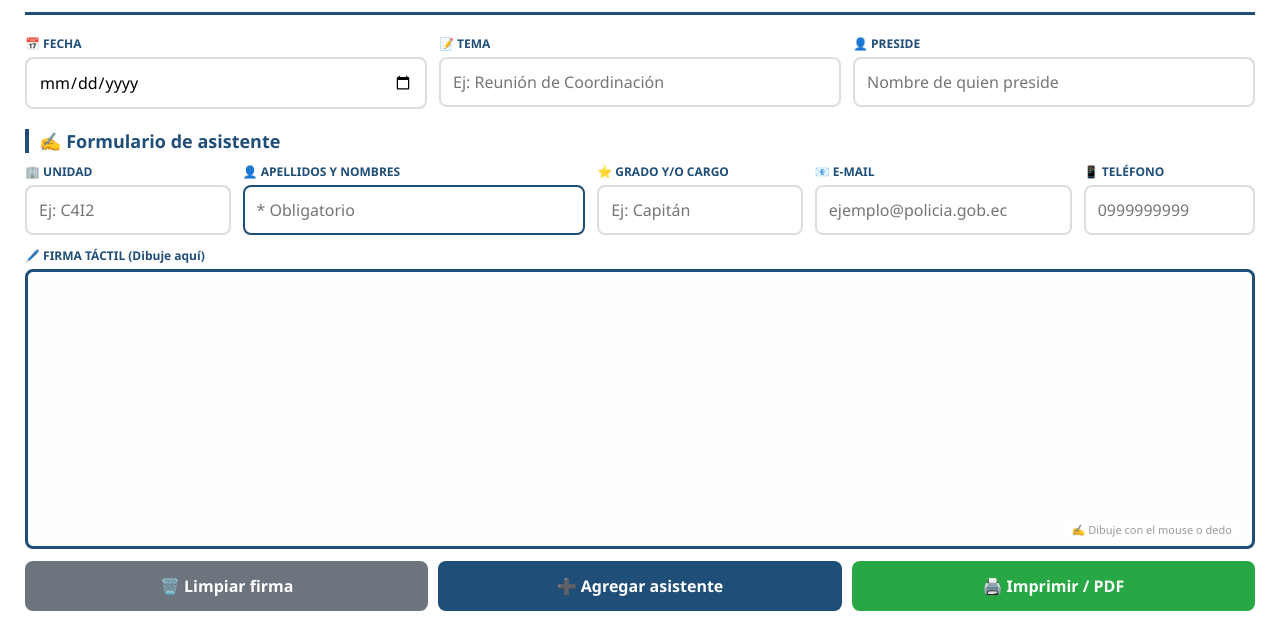
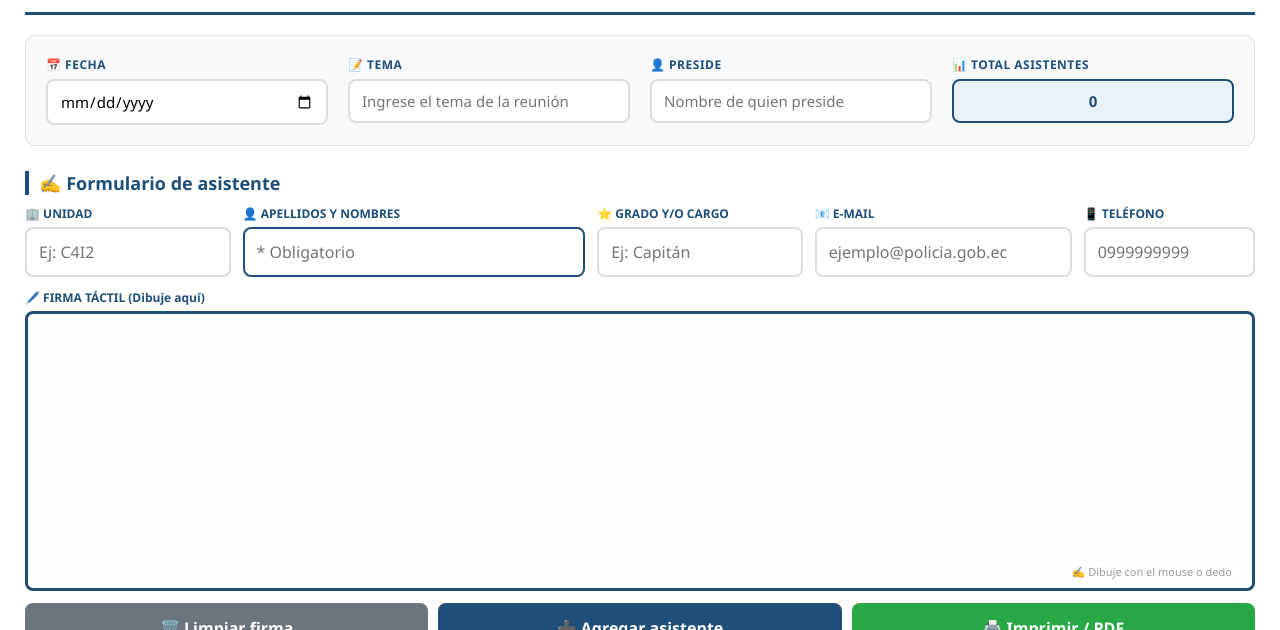
Before and after one commit to Laiana2026/Reuniones, a plain HTML site: page index.html in a window 1280 px wide. Shown: the part 138-768 px from the top of the page. Drawn offline with Linux system fonts and the light colour scheme.

Commit message:
Implement new layout for event details input
Added a new grid layout for date, theme, presider, and total attendees. Updated styles and input fields for better user experience.

```diff
--- a/index.html
+++ b/index.html
@@ -3,7 +3,7 @@
 <head>
   <meta charset="UTF-8" />
   <meta name="viewport" content="width=device-width, initial-scale=1.0, maximum-scale=1.0, user-scalable=no" />
-  <title>Sistema de Asistencia - Policía Nacional del Ecuador</title>
+
   <style>
     * { box-sizing: border-box; }
     body {
@@ -75,19 +75,66 @@
       padding: 0;
     }
 
+    /* --- NUEVA DISTRIBUCIÓN DE FECHA, TEMA, PRESIDE Y TOTAL --- */
+    .info-grid {
+      display: grid;
+      grid-template-columns: repeat(4, 1fr);
+      gap: 16px;
+      margin-bottom: 25px;
+      padding: 15px;
+      background: #f8f9fa;
+      border-radius: 10px;
+      border: 1px solid #e0e0e0;
+    }
+    .info-item {
+      display: flex;
+      flex-direction: column;
+    }
+    .info-item label {
+      font-size: 12px;
+      font-weight: 700;
+      margin-bottom: 6px;
+      color: #1f4e79;
+      text-transform: uppercase;
+      letter-spacing: 0.5px;
+    }
+    .info-item input {
+      padding: 10px 12px;
+      border: 2px solid #ddd;
+      border-radius: 8px;
+      font-size: 14px;
+      font-family: 'Segoe UI', Arial, sans-serif;
+      transition: border-color 0.3s;
+      background: #fff;
+    }
+    .info-item input:focus {
+      outline: none;
+      border-color: #1f4e79;
+    }
+    .info-item .total-display {
+      padding: 10px 12px;
+      border: 2px solid #1f4e79;
+      border-radius: 8px;
+      font-size: 16px;
+      font-weight: bold;
+      background: #e8f0f8;
+      color: #1f4e79;
+      text-align: center;
+    }
+
     .print-info { display: none; margin: 15px 0 20px; font-size: 14px; }
     .print-info .row {
       display: flex;
-      gap: 14px;
+      gap: 20px;
       flex-wrap: wrap;
-      justify-content: center;
+      justify-content: space-between;
       border: 1px solid #222;
-      padding: 10px;
+      padding: 12px 15px;
       background: #f9f9f9;
     }
     .print-info strong { font-weight: 700; }
 
-    .grid-top, .grid-form {
+    .grid-form {
       display: grid;
       grid-template-columns: 1fr;
       gap: 12px;
@@ -245,7 +292,6 @@
       }
       .header .main { font-size: 32px; }
       .header .sub1, .header .sub2 { font-size: 16px; }
-      .grid-top { grid-template-columns: repeat(3, 1fr); }
       .grid-form { grid-template-columns: 1.2fr 2fr 1.2fr 1.5fr 1fr; }
       .actions {
         grid-template-columns: repeat(3, 1fr);
@@ -256,6 +302,20 @@
       img.sig {
         max-width: 160px;
         max-height: 70px;
+      }
+      .info-grid {
+        gap: 20px;
+        padding: 20px;
+      }
+      .info-item input, .info-item .total-display {
+        font-size: 15px;
+      }
+    }
+
+    @media (max-width: 768px) {
+      .info-grid {
+        grid-template-columns: 1fr;
+        gap: 12px;
       }
     }
 
@@ -313,7 +373,7 @@
       }
 
       .print-info .row {
-        justify-content: center;
+        justify-content: space-between;
       }
 
       html, body {
@@ -361,10 +421,24 @@
       </div>
     </div>
 
-    <div class="grid-top no-print">
-      <div class="field"><label>📅 FECHA</label><input type="date" id="fecha" autocomplete="off"></div>
-      <div class="field"><label>📝 TEMA</label><input type="text" id="tema" placeholder="Ej: Reunión de Coordinación" autocomplete="off"></div>
-      <div class="field"><label>👤 PRESIDE</label><input type="text" id="preside" placeholder="Nombre de quien preside" autocomplete="off"></div>
+    <!-- NUEVA DISTRIBUCIÓN DE FECHA, TEMA, PRESIDE Y TOTAL ASISTENTES -->
+    <div class="info-grid no-print">
+      <div class="info-item">
+        <label>📅 FECHA</label>
+        <input type="date" id="fecha" autocomplete="off">
+      </div>
+      <div class="info-item">
+        <label>📝 TEMA</label>
+        <input type="text" id="tema" placeholder="Ingrese el tema de la reunión" autocomplete="off">
+      </div>
+      <div class="info-item">
+        <label>👤 PRESIDE</label>
+        <input type="text" id="preside" placeholder="Nombre de quien preside" autocomplete="off">
+      </div>
+      <div class="info-item">
+        <label>📊 TOTAL ASISTENTES</label>
+        <div class="total-display" id="totalAsistentes">0</div>
+      </div>
     </div>
 
     <h3 class="no-print">✍️ Formulario de asistente</h3>
@@ -372,7 +446,13 @@
       <div class="field"><label>🏢 UNIDAD</label><input type="text" id="unidad" placeholder="Ej: C4I2" autocomplete="off"></div>
       <div class="field"><label>👤 APELLIDOS Y NOMBRES</label><input type="text" id="nombre" placeholder="* Obligatorio" autocomplete="off"></div>
       <div class="field"><label>⭐ GRADO Y/O CARGO</label><input type="text" id="cargo" placeholder="Ej: Capitán" autocomplete="off"></div>
-      <div class="field"><label>📧 E-MAIL</label><input type="email" id="email" placeholder="ejemplo@policia.gob.ec" autocomplete="off"></div>
+      <div class="field"><label>📧 E-MAIL</label>
+        <input type="text" id="email" placeholder="ejemplo@policia.gob.ec"
+               autocomplete="off"
+               autocomplete="new-password"
+               readonly
+               onfocus="this.removeAttribute('readonly'); this.type='email'">
+      </div>
       <div class="field"><label>📱 TELÉFONO</label><input type="tel" id="telefono" placeholder="0999999999" autocomplete="off"></div>
     </div>
 
@@ -416,13 +496,18 @@
 
     // --- Elementos DOM ---
     const fechaInput = document.getElementById('fecha');
+    const totalDisplay = document.getElementById('totalAsistentes');
     const canvas = document.getElementById('signaturePad');
     const ctx = canvas.getContext('2d');
     let drawing = false;
 
     // --- Configuración inicial de fecha (vacío por defecto) ---
-    // NO se establece ninguna fecha por defecto
     fechaInput.value = '';
+
+    // --- Actualizar contador de asistentes ---
+    function actualizarTotalAsistentes() {
+      totalDisplay.textContent = asistentes.length;
+    }
 
     // --- Formateo de fecha en español ---
     function formatFechaES(date) {
@@ -526,16 +611,27 @@
 
     // --- Limpiar todos los campos del formulario ---
     function limpiarTodosLosCampos() {
-      ['unidad', 'nombre', 'cargo', 'email', 'telefono'].forEach(id => {
+      ['unidad', 'nombre', 'cargo', 'telefono'].forEach(id => {
         const campo = document.getElementById(id);
         if (campo) campo.value = '';
       });
-      // Limpiar fecha, tema y preside
+      // Limpiar campo email
+      const emailField = document.getElementById('email');
+      if (emailField) {
+        emailField.value = '';
+        emailField.type = 'text';
+        emailField.setAttribute('readonly', 'readonly');
+        setTimeout(() => {
+          emailField.removeAttribute('readonly');
+          emailField.type = 'email';
+        }, 100);
+      }
       if (fechaInput) fechaInput.value = '';
       const temaInput = document.getElementById('tema');
       const presideInput = document.getElementById('preside');
       if (temaInput) temaInput.value = '';
       if (presideInput) presideInput.value = '';
+      actualizarTotalAsistentes();
     }
 
     // --- Renderizar tabla ---
@@ -543,6 +639,7 @@
       const tbody = document.getElementById('tabla');
       if (asistentes.length === 0) {
         tbody.innerHTML = '<tr class="empty-row"><td colspan="7">📋 No hay asistentes registrados. Complete el formulario y presione "Agregar asistente"</td></tr>';
+        actualizarTotalAsistentes();
         return;
       }
 
@@ -562,6 +659,7 @@
           </tr>
         `;
       });
+      actualizarTotalAsistentes();
     }
 
     function escapeHtml(str) {
@@ -575,10 +673,14 @@
     }
 
     function limpiarCamposFormulario() {
-      ['unidad', 'nombre', 'cargo', 'email', 'telefono'].forEach(id => {
+      ['unidad', 'nombre', 'cargo', 'telefono'].forEach(id => {
         const campo = document.getElementById(id);
         if (campo) campo.value = '';
       });
+      const emailField = document.getElementById('email');
+      if (emailField) {
+        emailField.value = '';
+      }
       document.getElementById('nombre').focus();
     }
 
```
